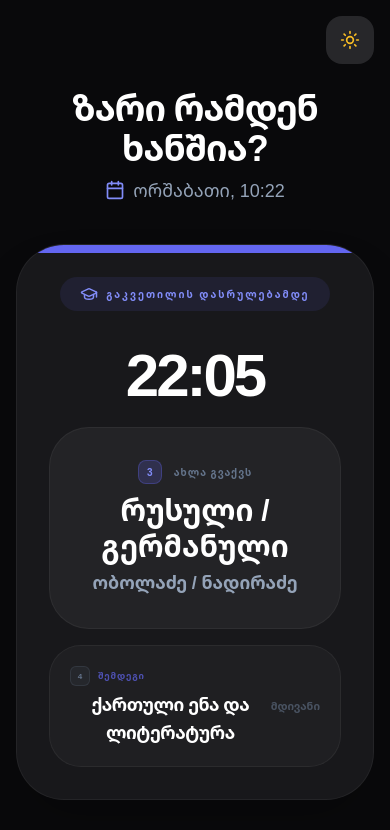
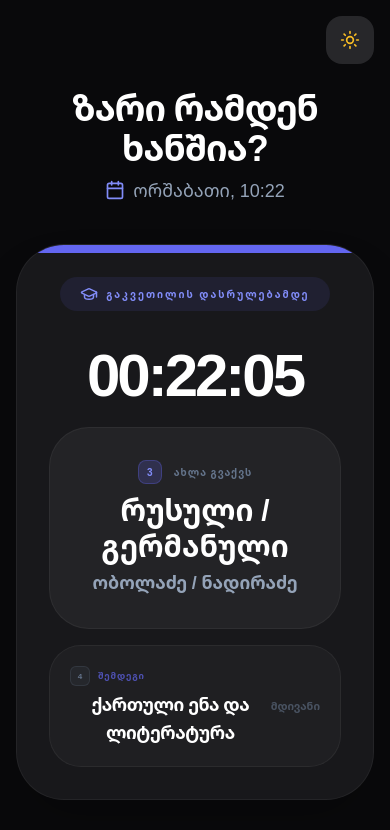
Before and after one commit to Smile-B14/Zari-ramdeni-xanshia, a React (Vite) app: page / in a window 390 px wide. Shown: the top 830 px of the page. Built offline with nearby package versions, Linux system fonts and the light colour scheme.

Commit message:
fix: Improve time formatting logic
Refactors the `formatTimeRemaining` function to consistently display time in HH:MM:SS format, removing the conditional logic that previously truncated minutes and seconds when hours were zero. This ensures a uniform display for all time remaining calculations.

```diff
--- a/App.tsx
+++ b/App.tsx
@@ -1,3 +1,4 @@
+
 import { Calendar, Clock, Coffee, GraduationCap, Info, LayoutGrid, Moon, PartyPopper, Sun, ArrowRight, BellRing, Bell, ExternalLink, BookOpenCheck, Flag } from 'lucide-react';
 import React, { useEffect, useMemo, useState } from 'react';
 import { BELL_TIMES, HOLIDAYS_2026, LESSON_SCHEDULE, WEEKDAYS_GE, HOLIDAY_NAMES_GE, HOLIDAY_RANGES } from './constants';
@@ -41,17 +42,14 @@ const getHolidayName = (m: number, d: number) => {
   return 'დასვენება';
 };
 
-const formatTimeRemaining = (seconds: number | null, forceFull = false) => {
-  if (seconds === null) return '00:00:00';
+const formatTimeRemaining = (seconds: number | null) => {
+  if (seconds === null) return null;
   const s = Math.ceil(seconds);
   const hrs = Math.floor(s / 3600);
   const mins = Math.floor((s % 3600) / 60);
   const secs = s % 60;
 
-  if (hrs > 0 || forceFull) {
-    return `${hrs.toString().padStart(2, '0')}:${mins.toString().padStart(2, '0')}:${secs.toString().padStart(2, '0')}`;
-  }
-  return `${mins.toString().padStart(2, '0')}:${secs.toString().padStart(2, '0')}`;
+  return `${hrs.toString().padStart(2, '0')}:${mins.toString().padStart(2, '0')}:${secs.toString().padStart(2, '0')}`;
 };
 
 const App: React.FC = () => {
@@ -84,11 +82,10 @@ const App: React.FC = () => {
     return { day: tbilisiNow.getDay(), m: parseInt(month), d: parseInt(date), hour, minute, second, year, raw: tbilisiNow };
   }, [now]);
 
-  const { status, nextBellIn, delayIn, currentPeriod, nextEventLabel, nextSchoolDay } = useMemo(() => {
+  const { status, nextBellIn, delayIn, currentPeriod, nextEventLabel, nextSchoolDay, showTimer } = useMemo(() => {
     const { day, m, d, hour, minute, second, raw } = tbilisiTimeData;
     const isHoliday = checkIsHoliday(m, d);
 
-    // Logic for next school day start
     const getNextSchoolStartTime = () => {
       let nextDate = new Date(raw);
       nextDate.setHours(8, 30, 0, 0);
@@ -108,57 +105,74 @@ const App: React.FC = () => {
     const currentTimeInSeconds = hour * 3600 + minute * 60 + second;
     const firstStart = BELL_TIMES[0].start.split(':').map(Number);
     const startOfDaySecs = firstStart[0] * 3600 + firstStart[1] * 60;
-    const lastEnd = BELL_TIMES[BELL_TIMES.length - 1].end.split(':').map(Number);
+
+    // Determine the last lesson for TODAY specifically
+    const todaySchedule = LESSON_SCHEDULE[day] || [];
+    const lastLessonIndex = todaySchedule.length > 0 ? todaySchedule.length - 1 : BELL_TIMES.length - 1;
+    const lastEnd = BELL_TIMES[lastLessonIndex].end.split(':').map(Number);
     const endOfDaySecs = lastEnd[0] * 3600 + lastEnd[1] * 60;
 
-    // Before school starts today
-    if (currentTimeInSeconds < startOfDaySecs && !isHoliday && day !== 0 && day !== 6) {
-      return { status: BellStatus.BEFORE_SCHOOL, nextBellIn: startOfDaySecs - currentTimeInSeconds, delayIn: null, currentPeriod: 0, nextEventLabel: 'პირველი გაკვეთილის დაწყებამდე', nextSchoolDay: day };
-    }
-
-    // Weekend or holiday or after school - need countdown to next school day
+    // School is closed logic (Weekend or Holiday or After Last Lesson)
     if (day === 0 || day === 6 || isHoliday || currentTimeInSeconds > endOfDaySecs + BELL_DELAY_SECONDS) {
       const nextInfo = getNextSchoolStartTime();
-      const diffSecs = (nextInfo.time.getTime() - raw.getTime()) / 1000;
       let label = 'სკოლის დაწყებამდე';
       if (day === 5 || day === 6 || day === 0) label = 'ორშაბათამდე';
       else label = 'ხვალამდე';
 
       return {
-        status: day === 0 || day === 6 || isHoliday ? BellStatus.WEEKEND : BellStatus.AFTER_SCHOOL,
-        nextBellIn: diffSecs,
+        status: (day === 0 || day === 6 || isHoliday) ? BellStatus.WEEKEND : BellStatus.AFTER_SCHOOL,
+        nextBellIn: null, // User requested no timer after school/on weekends
         delayIn: null,
         currentPeriod: 0,
         nextEventLabel: label,
-        nextSchoolDay: nextInfo.day
+        nextSchoolDay: nextInfo.day,
+        showTimer: false
       };
     }
 
-    for (let i = 0; i < BELL_TIMES.length; i++) {
+    // Before school today (from 00:00 to 08:30)
+    if (currentTimeInSeconds < startOfDaySecs) {
+      return {
+        status: BellStatus.BEFORE_SCHOOL,
+        nextBellIn: startOfDaySecs - currentTimeInSeconds,
+        delayIn: null,
+        currentPeriod: 0,
+        nextEventLabel: 'გაკვეთილების დაწყებამდე',
+        showTimer: true
+      };
+    }
+
+    // Ongoing school day
+    for (let i = 0; i < todaySchedule.length; i++) {
       const b = BELL_TIMES[i];
       const s = b.start.split(':').map(Number);
       const e = b.end.split(':').map(Number);
       const sSecs = s[0] * 3600 + s[1] * 60;
       const eSecs = e[0] * 3600 + e[1] * 60;
+
       if (currentTimeInSeconds >= sSecs && currentTimeInSeconds < eSecs) {
-        return { status: BellStatus.LESSON, nextBellIn: eSecs - currentTimeInSeconds, delayIn: null, currentPeriod: i + 1, nextEventLabel: 'გაკვეთილის დასრულებამდე' };
+        return { status: BellStatus.LESSON, nextBellIn: eSecs - currentTimeInSeconds, delayIn: null, currentPeriod: i + 1, nextEventLabel: 'გაკვეთილის დასრულებამდე', showTimer: true };
       }
       if (currentTimeInSeconds >= eSecs && currentTimeInSeconds < eSecs + BELL_DELAY_SECONDS) {
-        return { status: BellStatus.LESSON, nextBellIn: 0, delayIn: (eSecs + BELL_DELAY_SECONDS) - currentTimeInSeconds, currentPeriod: i + 1, nextEventLabel: 'ზარის მოლოდინი (დაგვიანება)' };
+        return { status: BellStatus.LESSON, nextBellIn: 0, delayIn: (eSecs + BELL_DELAY_SECONDS) - currentTimeInSeconds, currentPeriod: i + 1, nextEventLabel: 'ზარის მოლოდინი (დაგვიანება)', showTimer: true };
       }
-      if (i < BELL_TIMES.length - 1) {
+      if (i < todaySchedule.length - 1) {
         const nextStart = BELL_TIMES[i+1].start.split(':').map(Number);
         const nsSecs = nextStart[0] * 3600 + nextStart[1] * 60;
         if (currentTimeInSeconds >= eSecs + BELL_DELAY_SECONDS && currentTimeInSeconds < nsSecs) {
-           return { status: BellStatus.BREAK, nextBellIn: nsSecs - currentTimeInSeconds, delayIn: null, currentPeriod: i + 1, nextEventLabel: 'დასვენების დასრულებამდე' };
+           return { status: BellStatus.BREAK, nextBellIn: nsSecs - currentTimeInSeconds, delayIn: null, currentPeriod: i + 1, nextEventLabel: 'დასვენების დასრულებამდე', showTimer: true };
         }
         if (currentTimeInSeconds >= nsSecs && currentTimeInSeconds < nsSecs + BELL_DELAY_SECONDS) {
-          return { status: BellStatus.BREAK, nextBellIn: 0, delayIn: (nsSecs + BELL_DELAY_SECONDS) - currentTimeInSeconds, currentPeriod: i + 1, nextEventLabel: 'ზარის მოლოდინი (დაწყება)' };
+          return { status: BellStatus.BREAK, nextBellIn: 0, delayIn: (nsSecs + BELL_DELAY_SECONDS) - currentTimeInSeconds, currentPeriod: i + 1, nextEventLabel: 'ზარის მოლოდინი (დაწყება)', showTimer: true };
         }
       }
     }
-    return { status: BellStatus.AFTER_SCHOOL, nextBellIn: null, delayIn: null, currentPeriod: 0, nextEventLabel: 'დასრულდა' };
+
+    return { status: BellStatus.AFTER_SCHOOL, nextBellIn: null, delayIn: null, currentPeriod: 0, nextEventLabel: 'დასრულდა', showTimer: false };
   }, [tbilisiTimeData]);
+
+  // isLongCountdown is true if we are in a state that represents a long gap between school hours (weekend, holiday, after school, or early morning)
+  const isLongCountdown = status === BellStatus.BEFORE_SCHOOL || status === BellStatus.AFTER_SCHOOL || status === BellStatus.WEEKEND;
 
   const lessonData = useMemo(() => {
     const isOut = status === BellStatus.AFTER_SCHOOL || status === BellStatus.WEEKEND;
@@ -204,7 +218,7 @@ const App: React.FC = () => {
   }, [tbilisiTimeData.day, status, currentPeriod, nextSchoolDay]);
 
   const { holidayStatusByDay, nextHolidayInfo, holidaysByMonth } = useMemo(() => {
-    const { raw } = tbilisiTimeData;
+    const { raw, year } = tbilisiTimeData;
 
     const hStatus: Record<number, boolean> = {};
     const tempDate = new Date(raw);
@@ -223,7 +237,7 @@ const App: React.FC = () => {
 
     for (const hStr of HOLIDAYS_2026) {
       const [m, d] = hStr.split('-').map(Number);
-      let hDate = new Date(raw.getFullYear(), m - 1, d);
+      let hDate = new Date(2026, m - 1, d);
       if (hDate.getTime() < raw.getTime()) {
         hDate.setFullYear(raw.getFullYear() + 1);
       }
@@ -239,38 +253,17 @@ const App: React.FC = () => {
       }
     }
 
-    for (const range of HOLIDAY_RANGES) {
-      let hDate = new Date(raw.getFullYear(), range.start.m - 1, range.start.d);
-      if (hDate.getTime() < raw.getTime()) {
-        const startVal = range.start.m * 100 + range.start.d;
-        const endVal = range.end.m * 100 + range.end.d;
-        const curVal = (raw.getMonth() + 1) * 100 + raw.getDate();
-        let inRange = false;
-        if (startVal <= endVal) inRange = curVal >= startVal && curVal <= endVal;
-        else inRange = curVal >= startVal || curVal <= endVal;
-
-        if (inRange) continue;
-        hDate.setFullYear(raw.getFullYear() + 1);
-      }
-
-      const diff = hDate.getTime() - raw.getTime();
-      if (diff > 0 && diff < minDiff) {
-        minDiff = diff;
-        nextInfo = {
-          name: range.name,
-          date: hDate,
-          days: Math.ceil(diff / (1000 * 60 * 60 * 24))
-        };
-      }
-    }
-
-    const groups: Record<number, { day: number, name: string }[]> = {};
+    const groups: Record<number, { day: number, name: string, isWeekend: boolean }[]> = {};
     for (let m = 1; m <= 12; m++) {
       const daysInMonth = new Date(2026, m, 0).getDate();
       for (let d = 1; d <= daysInMonth; d++) {
         if (checkIsHoliday(m, d)) {
           if (!groups[m]) groups[m] = [];
-          groups[m].push({ day: d, name: getHolidayName(m, d) });
+          // Determine if this specific date is a weekend in 2026
+          const holidayDate = new Date(2026, m - 1, d);
+          const dow = holidayDate.getDay();
+          const isWeekend = dow === 0 || dow === 6;
+          groups[m].push({ day: d, name: getHolidayName(m, d), isWeekend });
         }
       }
     }
@@ -287,10 +280,7 @@ const App: React.FC = () => {
     muted: isDarkMode ? 'bg-white/5 border-white/5' : 'bg-slate-50 border-slate-100',
     border: isDarkMode ? 'border-white/5' : 'border-slate-100',
     accent: isDarkMode ? 'bg-indigo-500/10 text-indigo-400' : 'bg-indigo-600 text-white shadow-lg shadow-indigo-200',
-    holidayCard: isDarkMode ? 'bg-zinc-900/50 hover:bg-zinc-800' : 'bg-white hover:bg-slate-50 border-slate-100'
   };
-
-  const isLongCountdown = status === BellStatus.AFTER_SCHOOL || status === BellStatus.WEEKEND;
 
   return (
     <div className={`min-h-screen transition-colors duration-500 ${isDarkMode ? 'text-slate-100' : 'text-slate-800'} p-4 md:p-8 flex flex-col items-center max-w-7xl mx-auto selection:bg-indigo-500 selection:text-white`}>
@@ -316,10 +306,12 @@ const App: React.FC = () => {
 
       <header className="text-center mb-10">
         <h1 className={`text-4xl md:text-7xl font-black mb-2 tracking-tight ${theme.head}`}>ზარი რამდენ ხანშია?</h1>
-        <p className={`${theme.sub} flex items-center justify-center gap-2 font-medium text-lg`}>
-          <Calendar size={20} className="text-indigo-400" />
-          {WEEKDAYS_GE[tbilisiTimeData.day]}, {tbilisiTimeData.hour.toString().padStart(2, '0')}:{tbilisiTimeData.minute.toString().padStart(2, '0')}
-        </p>
+        <div className="flex flex-col items-center">
+          <p className={`${theme.sub} flex items-center justify-center gap-2 font-medium text-lg`}>
+            <Calendar size={20} className="text-indigo-400" />
+            {WEEKDAYS_GE[tbilisiTimeData.day]}, {tbilisiTimeData.hour.toString().padStart(2, '0')}:{tbilisiTimeData.minute.toString().padStart(2, '0')}
+          </p>
+        </div>
       </header>
 
       <main className={`w-full max-w-2xl rounded-[3rem] border p-8 md:p-14 mb-8 text-center relative overflow-hidden transition-all ${theme.card}`}>
@@ -329,8 +321,17 @@ const App: React.FC = () => {
           <span className={`px-5 py-2 rounded-full text-[10px] font-black mb-8 flex items-center gap-2 uppercase tracking-[0.2em] ${status === BellStatus.LESSON ? (isDarkMode ? 'bg-indigo-500/10 text-indigo-400' : 'bg-indigo-100 text-indigo-700') : (isDarkMode ? 'bg-slate-800 text-slate-400' : 'bg-slate-100 text-slate-600')}`}>
             {status === BellStatus.LESSON ? <GraduationCap size={18} /> : status === BellStatus.BREAK ? <Coffee size={18} /> : <Flag size={18} />} {nextEventLabel}
           </span>
-          <div className={`text-6xl md:text-[9rem] font-black tabular-nums tracking-tighter leading-none mb-6 ${theme.head}`}>
-            {delayIn !== null ? formatTimeRemaining(delayIn, isLongCountdown) : formatTimeRemaining(nextBellIn, isLongCountdown)}
+
+          <div className="mb-6">
+            {showTimer ? (
+              <div className={`text-6xl md:text-[9rem] font-black tabular-nums tracking-tighter leading-none ${theme.head}`}>
+                {delayIn !== null ? formatTimeRemaining(delayIn) : formatTimeRemaining(nextBellIn)}
+              </div>
+            ) : (
+              <div className={`text-3xl md:text-5xl font-black py-10 opacity-30 ${theme.head}`}>
+                — — : — —
+              </div>
+            )}
           </div>
 
           {lessonData && (
@@ -344,7 +345,7 @@ const App: React.FC = () => {
                    <div className={`w-6 h-6 rounded-lg flex items-center justify-center text-[10px] font-black ${isDarkMode ? 'bg-indigo-500/20 text-indigo-400 border border-indigo-500/30' : 'bg-indigo-600 text-white'}`}>
                       {lessonData.current.num}
                    </div>
-                   <span className={`text-[10px] uppercase font-black tracking-widest ${status === BellStatus.BREAK || isLongCountdown ? 'text-indigo-500' : 'text-slate-500'}`}>
+                   <span className={`text-[10px] uppercase font-black tracking-widest ${status === BellStatus.BREAK || !showTimer ? 'text-indigo-500' : 'text-slate-500'}`}>
                     {lessonData.current.label}
                   </span>
                 </div>
@@ -492,7 +493,7 @@ const App: React.FC = () => {
                   return acc;
                 }
               }
-              acc.push({ start: curr.day, end: curr.day, name: curr.name });
+              acc.push({ start: curr.day, end: curr.day, name: curr.name, isWeekend: curr.isWeekend });
               return acc;
             }, []);
 
@@ -501,8 +502,8 @@ const App: React.FC = () => {
                 <h3 className={`font-black text-3xl mb-8 ${isCurr ? 'text-indigo-500' : theme.head}`}>{monthName}</h3>
                 <div className="space-y-4">
                   {holidayGroups.map((g: any, i: number) => (
-                    <div key={i} className={`flex items-center gap-4 p-4 rounded-2xl border transition-all ${theme.holidayCard} ${theme.border}`}>
-                       <div className={`w-14 h-12 rounded-2xl flex flex-col items-center justify-center font-black shrink-0 shadow-lg ${g.end > g.start ? 'bg-indigo-500 text-white' : 'bg-red-500 text-white shadow-red-500/20'}`}>
+                    <div key={i} className={`flex items-center gap-4 p-4 rounded-2xl border transition-all ${isDarkMode ? 'bg-zinc-900/50 hover:bg-zinc-800' : 'bg-white hover:bg-slate-50'} ${theme.border}`}>
+                       <div className={`w-14 h-12 rounded-2xl flex flex-col items-center justify-center font-black shrink-0 shadow-lg ${g.isWeekend ? 'bg-red-500 text-white' : 'bg-emerald-500 text-white shadow-emerald-500/20'}`}>
                         <span className="text-sm leading-none">{g.start}</span>
                         {g.end > g.start && (
                           <><div className="w-1/2 h-[1px] bg-white/30 my-0.5" /><span className="text-sm leading-none">{g.end}</span></>
@@ -510,7 +511,9 @@ const App: React.FC = () => {
                        </div>
                        <div className="flex flex-col min-w-0">
                           <span className={`font-black text-sm truncate ${theme.head}`}>{g.name}</span>
-                          <span className="text-[10px] text-slate-500 font-bold uppercase tracking-widest">{g.end > g.start ? 'არდადეგები' : 'დასვენება'}</span>
+                          <span className={`text-[10px] font-bold uppercase tracking-widest ${g.isWeekend ? 'text-red-500/70' : 'text-emerald-500/70'}`}>
+                            {g.isWeekend ? 'შაბათ-კვირა (გამოტოვებული)' : 'დასვენება'}
+                          </span>
                        </div>
                     </div>
                   ))}
```
